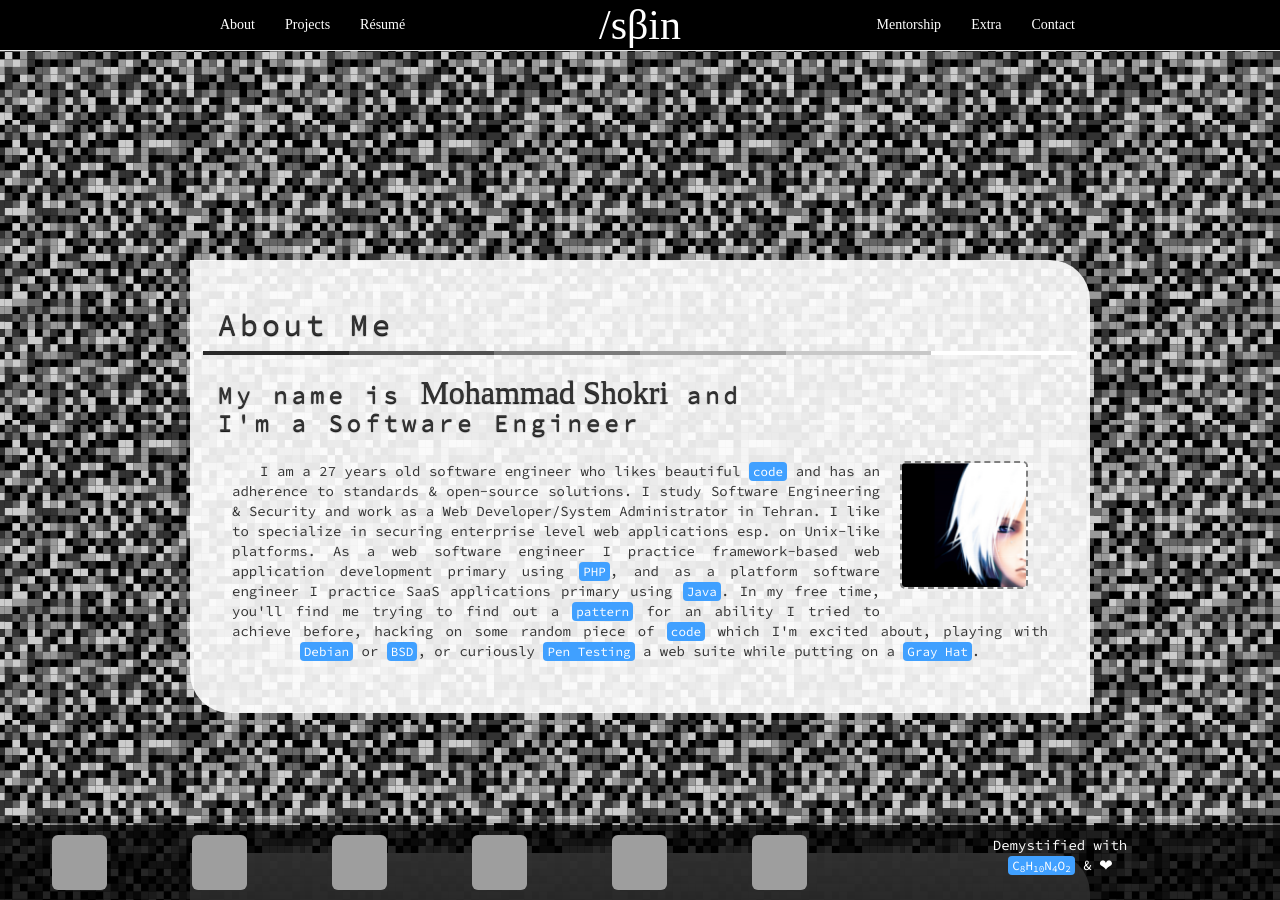
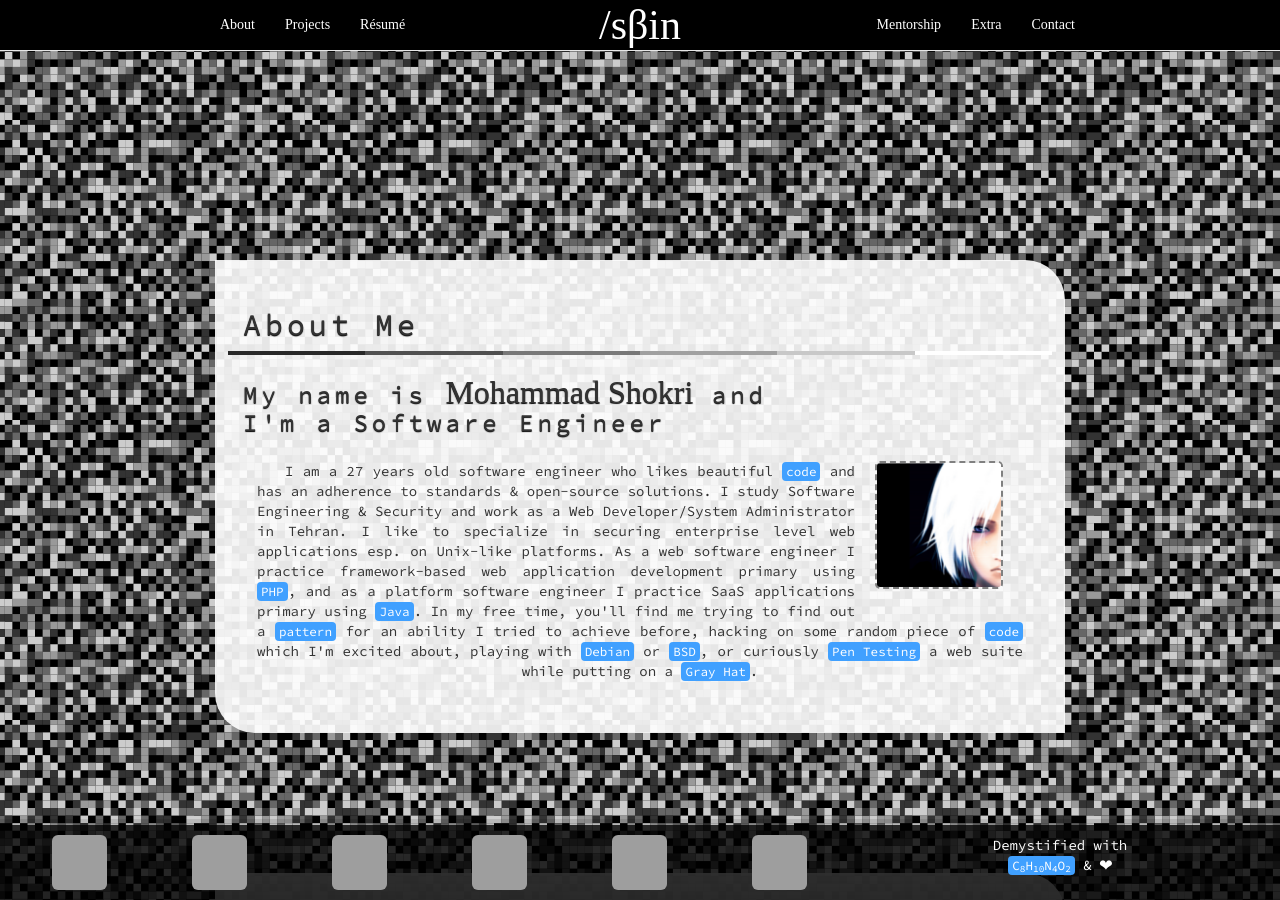
Before and after one commit to slashsBin/slashsBin.github.io, a Jekyll site: the page built from index.html, in a window 1280 px wide and 900 px high, scrolled down 780 px. Built offline with Jekyll 4.4.1, drawn with Linux system fonts in a browser that asks for light colours; nearby versions of some CDN libraries; some web fonts are replaced; comment, search, counter and statistics services are not loaded; grey boxes are pictures that could not be loaded.

Commit message:
Improve GUI: Add Side Margins to Sections

```diff
--- a/assets/css/core.css
+++ b/assets/css/core.css
@@ -75,8 +75,7 @@
 /*---- SECTIONs ----*/
 #content .section {
     padding-top: 60px;
-    margin-top: 80px;
-    margin-bottom: 80px;
+    margin: 80px 10px;
 }
 #content .section:last-child {
     margin-bottom: 400px;
```
